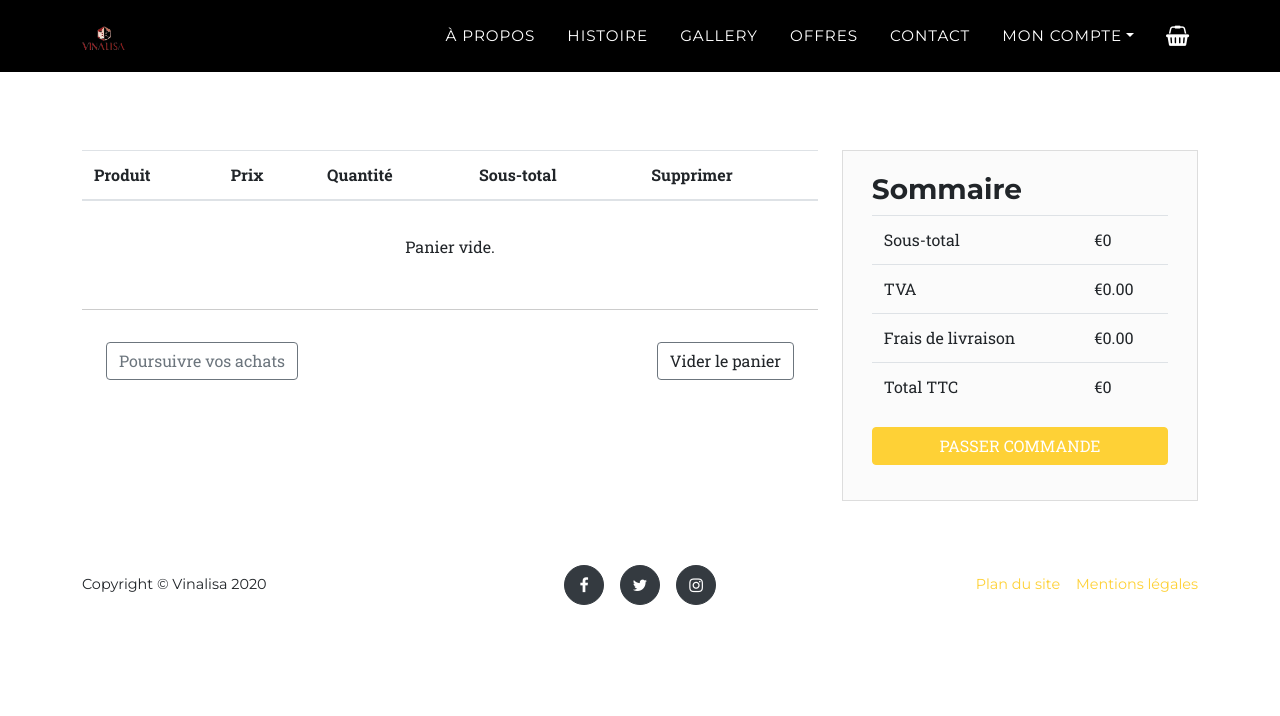
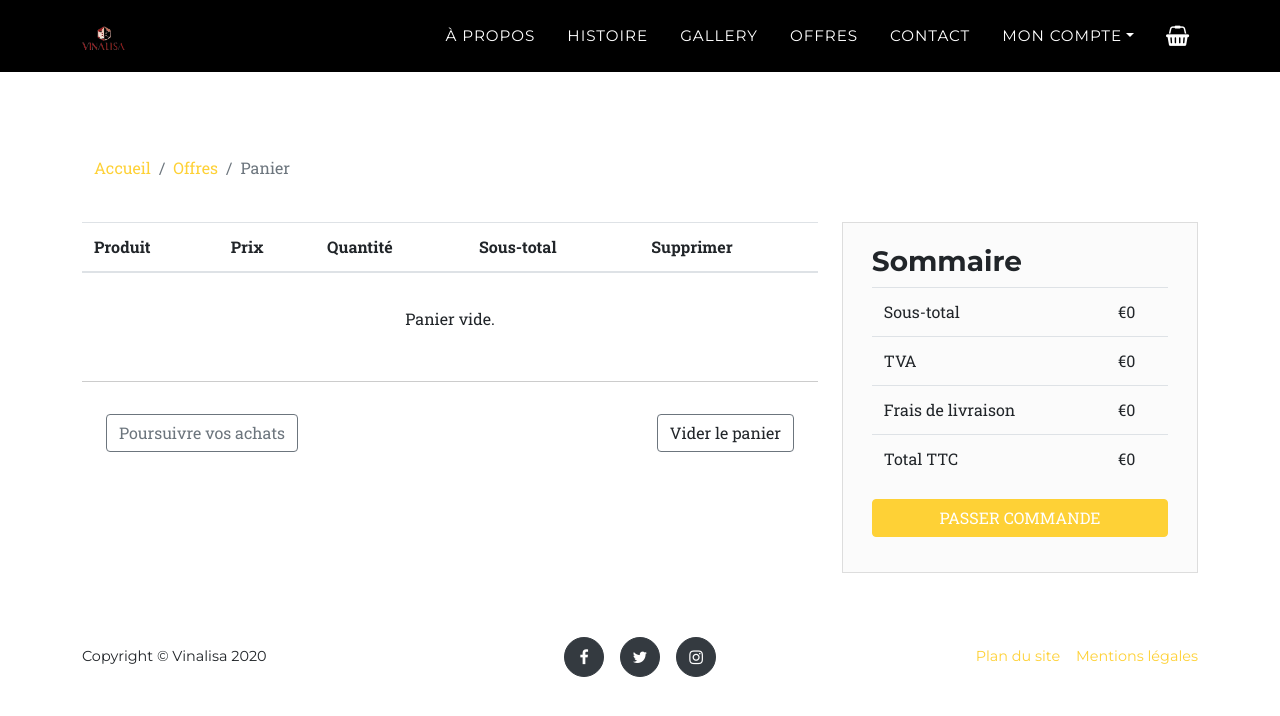
Before and after one commit to maithi-trandiep/vinalisa, a React (Create React App) app: page /panier in a window 1280 px wide. Shown: the top 716 px of the page. Built offline with nearby package versions, Linux system fonts and the light colour scheme; a web font is replaced by a local one.

Commit message:
Add breadcrumb

```diff
--- a/src/Components/Cart.js
+++ b/src/Components/Cart.js
@@ -39,8 +39,25 @@ class Cart extends Component {
 
     return (
       <div className="Cart">
+        <header className="nav-menu">
         <NavMenu />
-        <div className="section-cart">
+        </header>
+        <main className="main">
+          <div className="section-breadcrumb">
+            <div className="container">
+                <nav aria-label="breadcrumb" className="breadcrumb-nav mb-2">
+                <div className="container">
+                    <ol className="breadcrumb">
+                        <li className="breadcrumb-item"><Link to="/home">Accueil</Link></li>
+                        <li className="breadcrumb-item"><Link to="/offres">Offres</Link></li>
+                        <li className="breadcrumb-item active" aria-current="page">Panier</li>
+                    </ol>
+                </div>
+                </nav>
+            </div>
+          </div>
+
+          <div className="section-cart">
           <div className="container">
             <div className="row">
               <div className="col-lg-8">
@@ -88,12 +105,12 @@ class Cart extends Component {
 
                         <tr>
                           <td>TVA</td>
-                          <td>€0.00</td>
+                          <td>€0</td>
                         </tr>
 
                         <tr>
                           <td>Frais de livraison</td>
-                          <td>€0.00</td>
+                          <td>€0</td>
                         </tr>
                       </tbody>
                       <tfoot>
@@ -112,6 +129,7 @@ class Cart extends Component {
             </div>
           </div>
         </div>
+        </main>
       </div>
     );
   }
--- a/src/Components/Counter.js
+++ b/src/Components/Counter.js
@@ -43,7 +43,7 @@ export default class Counter extends Component {
       });
     }
 
-    handleChange = (event) => {
+    changeHandler = (event) => {
       this.setState({quantity: event.target.value});
     }
 
@@ -54,7 +54,7 @@ export default class Counter extends Component {
           <div className="input-group-prepend">
           <button className="btn btn-dark btn-sm fa fa-minus fa-inverse fa-2x" onClick={this.decrementItem}></button>
           </div>
-            <input className="inputcounter form-control" value={this.state.quantity} onChange={this.handleChange}/>
+            <input className="inputcounter form-control" value={this.state.quantity} onChange={this.changeHandler}/>
           <div className="input-group-append">
             <button className="btn btn-dark btn-sm fa fa-plus fa-inverse fa-2x" onClick={this.incrementItem}></button>
           </div>
--- a/src/Components/Header.js
+++ b/src/Components/Header.js
@@ -7,7 +7,7 @@ export default class Navbar extends Component {
         <div className="container">
           <div className="masthead-subheading">Vins artisanaux</div>
           <div className="masthead-heading text-uppercase">Vinalisa</div>
-          <a className="btn btn-primary btn-xl text-uppercase js-scroll-trigger" href="#about">En savoir plus</a>
+          <a className="btn btn-primary btn-xl text-uppercase js-scroll-trigger" href="#apropos">En savoir plus</a>
         </div>
       </header>
     );
--- a/src/Components/Home.js
+++ b/src/Components/Home.js
@@ -45,11 +45,11 @@ export default class Home extends Component {
 
           <About
             title="A propos"
-            id="about"
+            id="apropos"
           />
           <History
             title="Histoire"
-            id="history"
+            id="histoire"
           />
           <GalleryVin
             title="Gallery Vin"
--- a/src/Components/NavMenu.js
+++ b/src/Components/NavMenu.js
@@ -17,7 +17,7 @@ export default class NavMenu extends Component {
                 <li className="nav-item">
                   <RouterDom.Link
                     className="nav-link"
-                    to="/about"
+                    to="/apropos"
                   >
                     À propos
                   </RouterDom.Link>
@@ -25,7 +25,7 @@ export default class NavMenu extends Component {
                 <li className="nav-item">
                   <RouterDom.Link
                     className="nav-link"
-                    to="/history"
+                    to="/histoire"
                   >
                     Histoire
                   </RouterDom.Link>
--- a/src/Components/Navbar.js
+++ b/src/Components/Navbar.js
@@ -22,7 +22,7 @@ export default class Navbar extends Component {
                   <Link
                     className="nav-link"
                     activeClass="active"
-                    to="about"
+                    to="apropos"
                     spy={true}
                     smooth={true}
                     offset={-70}
@@ -35,7 +35,7 @@ export default class Navbar extends Component {
                   <Link
                     className="nav-link"
                     activeClass="active"
-                    to="history"
+                    to="histoire"
                     spy={true}
                     smooth={true}
                     offset={-70}
--- a/src/Components/Shipping.js
+++ b/src/Components/Shipping.js
@@ -1,6 +1,8 @@
 import React, { Component } from "react";
 import NavMenu from "./NavMenu";
 import { connect } from "react-redux";
+import { Link } from "react-router-dom";
+
 
 class Shipping extends Component {
     constructor (props) {
@@ -27,11 +29,11 @@ class Shipping extends Component {
         };
     }
 
-    changeHandler = e => {
+    changeHandler = (e) => {
         this.setState({ [e.target.name]: e.target.value })
     }
 
-    submitHandler = e => {
+    submitHandler = (e) => {
         e.preventDefault();
 
         console.log(this.state)
@@ -61,8 +63,25 @@ class Shipping extends Component {
 
         return (
             <div className="Shipping">
+                <header className="nav-menu">
                 <NavMenu />
-                <div className="section-shipping">
+                </header>
+                <main className="main">
+                    <div className="section-breadcrumb">
+                        <div className="container">
+                            <nav aria-label="breadcrumb" className="breadcrumb-nav mb-2">
+                            <div className="container">
+                                <ol className="breadcrumb">
+                                    <li className="breadcrumb-item"><Link to="/home">Accueil</Link></li>
+                                    <li className="breadcrumb-item"><Link to="/panier">Panier</Link></li>
+                                    <li className="breadcrumb-item active" aria-current="page">Livraison</li>
+                                </ol>
+                            </div>
+                            </nav>
+                        </div>
+                    </div>
+
+                    <div className="section-shipping">
                     <div className="container">
                         <div className="row">
                             <div className="col-lg-8">
@@ -147,7 +166,7 @@ class Shipping extends Component {
                                     </div>
                                     <div id="collapseTwo" className="collapse" aria-labelledby="headingTwo" data-parent="#accordionAddress">
                                     <div className="card-body">
-                                    <form className="form-shipping" id="form-shipping">
+                                    <form className="form-ship" id="form-ship">
                                         <div className="form-group row">
                                             <div className="col-sm-8">
                                                 <label htmlFor="LNameShipping">Nom</label>
@@ -230,13 +249,14 @@ class Shipping extends Component {
 
                         <div className="row">
                             <div className="col-lg-8">
-                                <div className="action-shipping">
-                                <button onClick={this.submitHandler} className="btn btn-primary btn-md text-uppercase" id="sendAdressButton">Confirmer</button>
+                                <div className="checkout-action">
+                                <button onClick={this.submitHandler} className="btn btn-primary btn-md btn-confirm text-uppercase" id="sendAdressButton">Confirmer</button>
                                 </div>
                             </div>
                         </div>
                     </div>
                 </div>
+                </main>
             </div>
         );
     }
--- a/src/styles.css
+++ b/src/styles.css
@@ -26,11 +26,20 @@
 }
 
 .section-cart {
-  padding-top: 150px;
+  padding-top: 10px;
 }
 
 .section-shipping {
-  padding-top: 150px;
+  padding-top: 10px;
+}
+
+.section-breadcrumb {
+  padding-top: 140px;
+}
+
+.breadcrumb {
+  background-color: transparent;
+  padding: 1rem 0;
 }
 
 .signup-form,
```
Also changed, not shown: public/index.html (+1 -23 lines), src/Components/Main.js (+2 -7 lines).
